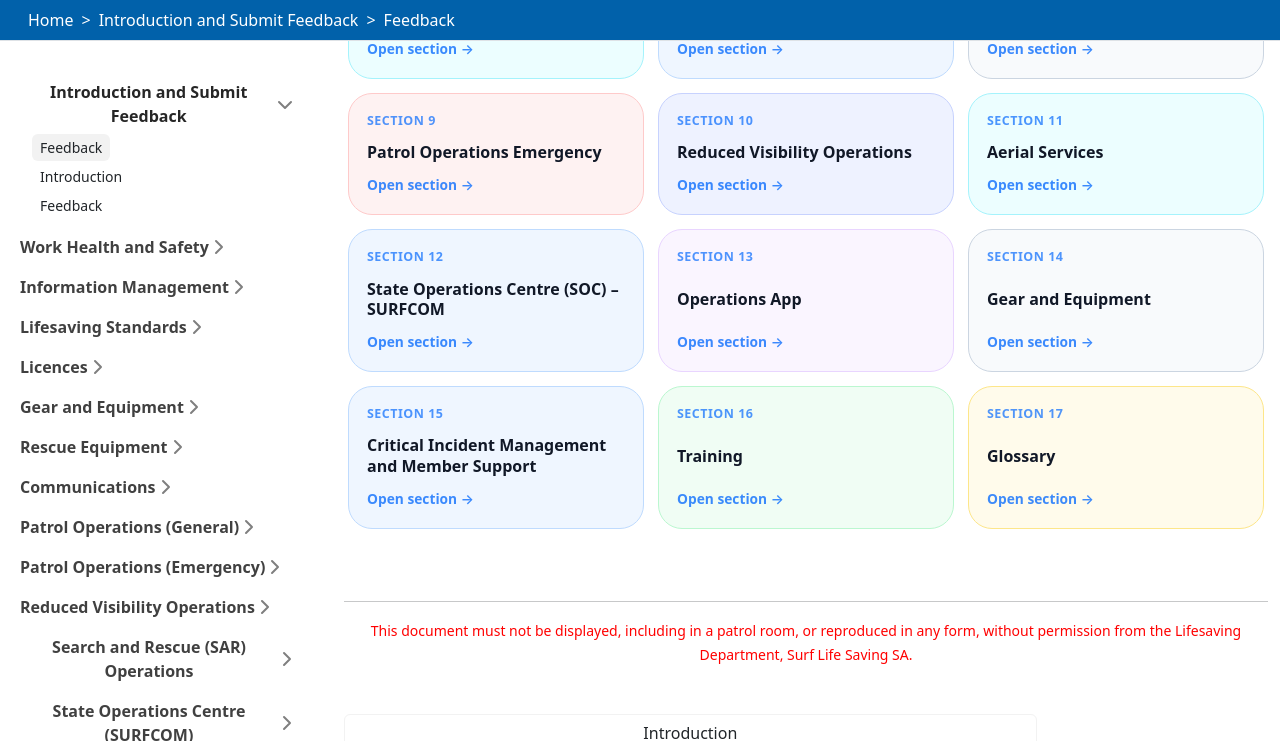
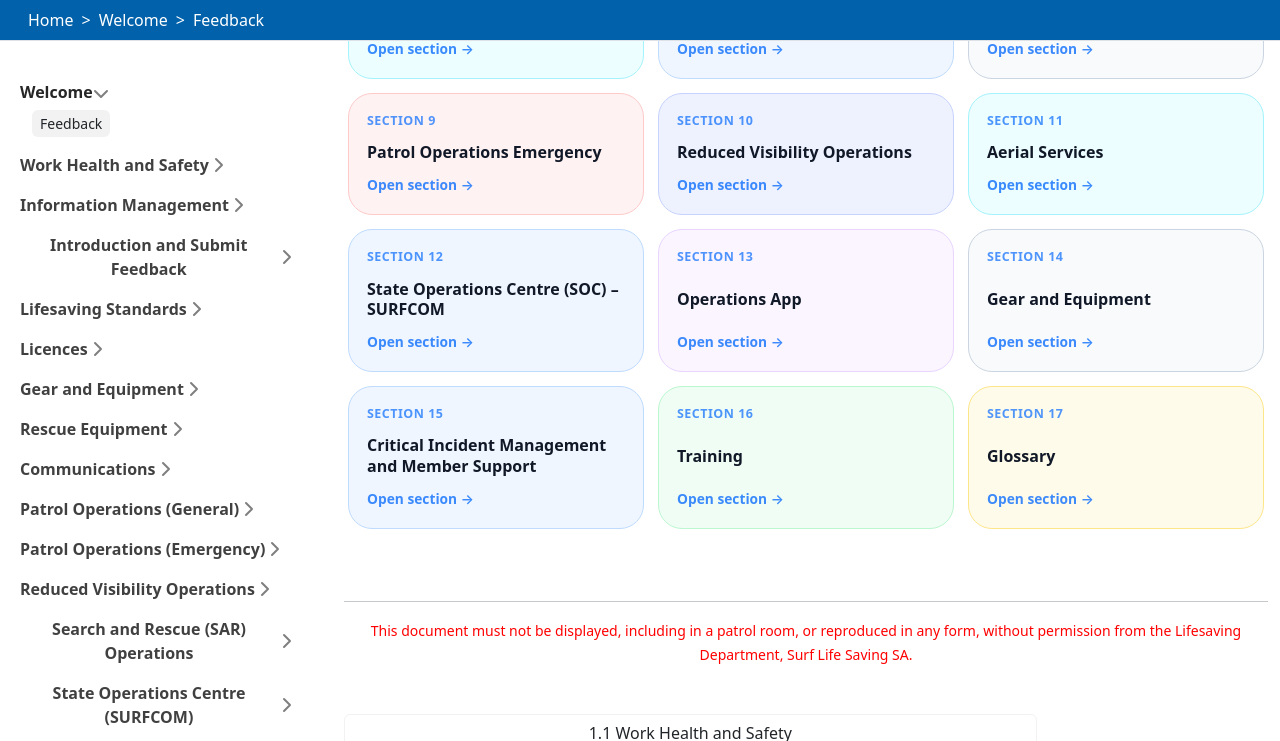
Before and after one commit to slssa-soc/sops-working, a Jekyll site: the page built from index.md, in a window 1280 px wide and 900 px high, scrolled down 1380 px, cut to the strip 0-741 px from the top of the window. Built offline with Jekyll 4.4.1, drawn with Linux system fonts in a browser that asks for light colours.

Commit message:
Change nav order so welcome page appears at top

```diff
--- a/index.md
+++ b/index.md
@@ -1,5 +1,5 @@
 ---
-section_id: Introduction and Submit Feedback
+section_id: Welcome
 nav_order: 0
 title: Feedback
 layout: lesson-content
```
Also changed, not shown: introduction.md (+1 -1 lines).
